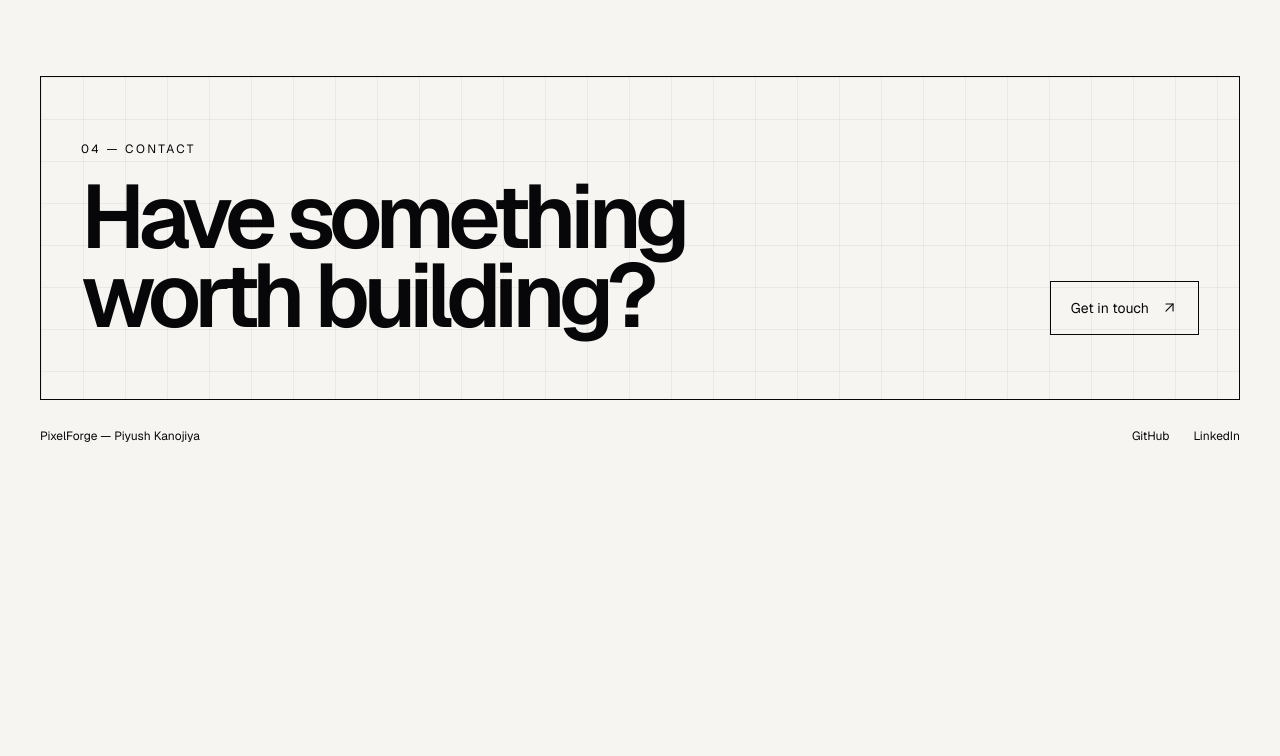
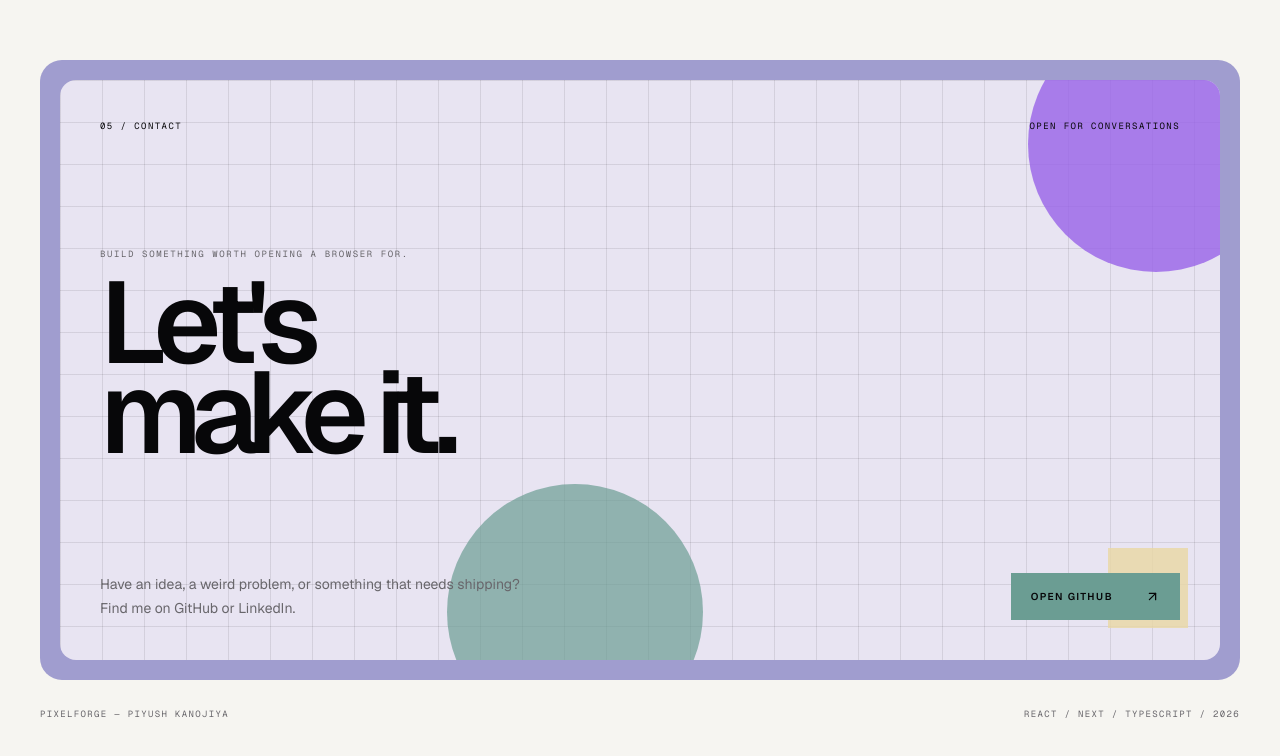
Before and after one commit to inputtext/pixelforge-portfolio, a Next.js app: page / in a window 1280 px wide. Shown: the part 3732-4488 px from the top of the page. Before the commit the page ends 4244 px from the top, so only its background shows below. Built offline with nearby package versions, Linux system fonts and the light colour scheme.

Commit message:
rebuild PixelForge visual system

```diff
--- a/components/Contact.tsx
+++ b/components/Contact.tsx
@@ -2,50 +2,51 @@ import { ArrowUpRight } from "lucide-react";
 
 export default function Contact() {
   return (
-    <section id="contact" className="px-6 pb-8 pt-24 md:px-10 md:pb-10 md:pt-32">
-      <div className="mx-auto max-w-[1400px]">
-        <div className="relative overflow-hidden border border-border bg-surface px-6 py-12 md:px-10 md:py-16">
-          <div className="pixel-grid pointer-events-none absolute inset-0 opacity-60" />
+    <section id="contact" className="px-5 pb-8 pt-20 md:px-10 md:pt-28">
+      <div className="mx-auto max-w-[1480px]">
+        <div className="overflow-hidden rounded-[22px] bg-[#a09dcf] p-3 md:p-5">
+          <div className="pixel-grid relative min-h-[470px] overflow-hidden rounded-[16px] bg-[#e8e4f2] p-6 md:min-h-[560px] md:p-10">
+            <div className="absolute -right-16 -top-16 h-64 w-64 rounded-full bg-purple/80" />
+            <div className="absolute -bottom-20 left-1/3 h-64 w-64 rounded-full bg-green/70" />
+            <div className="absolute bottom-8 right-8 h-20 w-20 bg-yellow/80" />
 
-          <div className="relative grid gap-12 md:grid-cols-[1fr_auto] md:items-end">
-            <div>
-              <p className="mb-5 text-xs uppercase tracking-[0.2em] text-text-muted">
-                04 — Contact
+            <div className="relative z-10 flex h-full min-h-[420px] flex-col justify-between md:min-h-[500px]">
+              <div className="flex items-start justify-between font-mono text-[9px] uppercase tracking-[0.16em]">
+                <span>05 / Contact</span>
+                <span>Open for conversations</span>
+              </div>
+
+              <div className="max-w-5xl">
+                <p className="mb-4 font-mono text-[9px] uppercase tracking-[0.18em] text-muted">
+                  Build something worth opening a browser for.
                 </p>
-              <h2 className="max-w-4xl text-[clamp(2.8rem,7vw,7rem)] font-semibold leading-[0.88] tracking-[-0.07em] text-text-primary">
-                Have something
+                <h2 className="text-[clamp(3.5rem,9vw,9rem)] font-semibold leading-[0.78] tracking-[-0.09em]">
+                  Let&apos;s
                   <br />
-                worth building<span className="text-accent">?</span>
+                  make it.
                 </h2>
               </div>
 
+              <div className="flex flex-col gap-5 md:flex-row md:items-end md:justify-between">
+                <p className="max-w-md text-sm leading-6 text-muted">
+                  Have an idea, a weird problem, or something that needs shipping?
+                  Find me on GitHub or LinkedIn.
+                </p>
+
                 <a
                   href="https://github.com/inputtext"
-              className="group inline-flex items-center gap-3 border border-border-strong px-5 py-4 text-sm text-text-primary transition-colors hover:bg-surface-hover"
+                  className="inline-flex items-center justify-between gap-8 bg-green px-5 py-4 text-[10px] font-semibold uppercase tracking-[0.14em]"
                 >
-              Get in touch
-              <ArrowUpRight
-                size={17}
-                strokeWidth={1.6}
-                className="transition-transform duration-300 group-hover:-translate-y-0.5 group-hover:translate-x-0.5"
-              />
+                  Open GitHub <ArrowUpRight size={15} />
                 </a>
               </div>
             </div>
+          </div>
+        </div>
 
-        <footer className="flex flex-col gap-4 py-7 text-xs text-text-muted md:flex-row md:items-center md:justify-between">
+        <footer className="flex flex-col gap-3 py-7 font-mono text-[9px] uppercase tracking-[0.15em] text-muted md:flex-row md:justify-between">
           <span>PixelForge — Piyush Kanojiya</span>
-          <div className="flex gap-6">
-            <a className="transition-colors hover:text-text-primary" href="https://github.com/inputtext">
-              GitHub
-            </a>
-            <a
-              className="transition-colors hover:text-text-primary"
-              href="https://www.linkedin.com/in/piyush-kanojiya-b78340358/"
-            >
-              LinkedIn
-            </a>
-          </div>
+          <span>React / Next / TypeScript / 2026</span>
         </footer>
       </div>
     </section>
```
Lines whose indentation alone changed are shown as unchanged.
